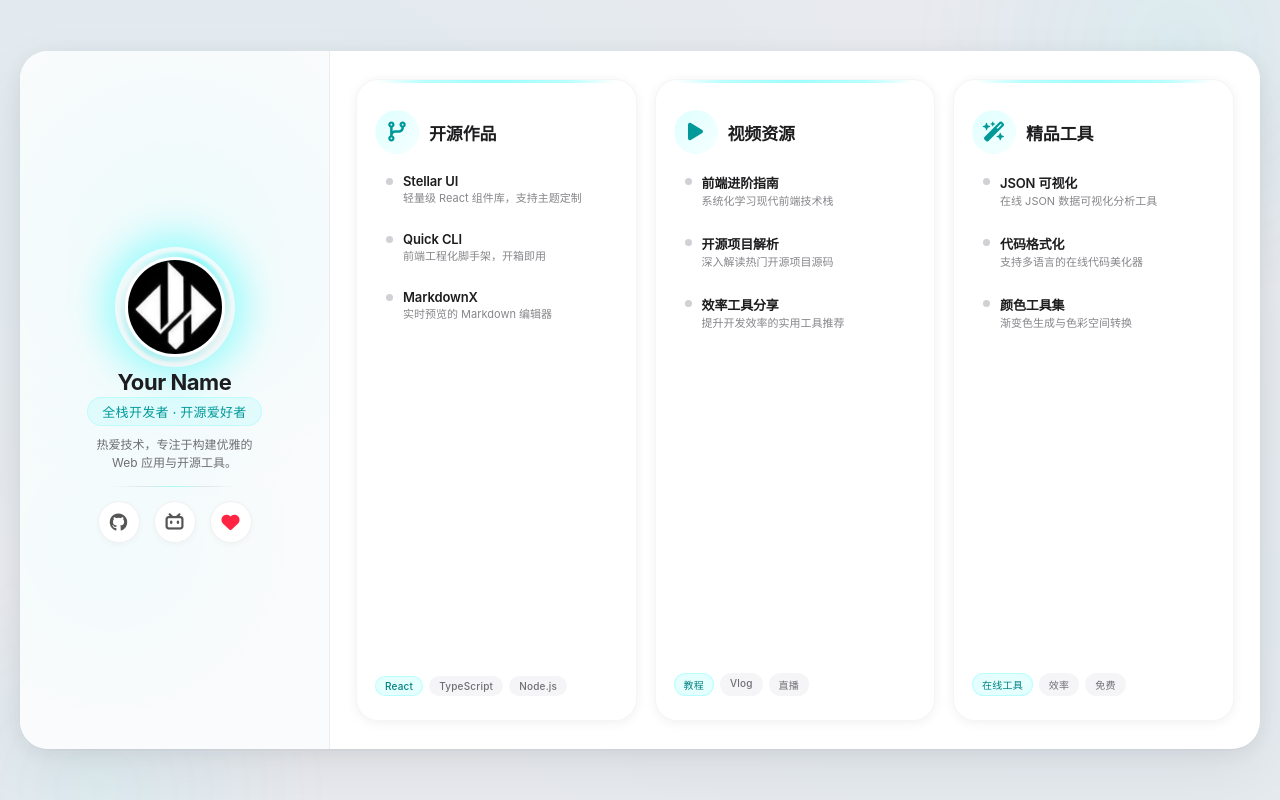
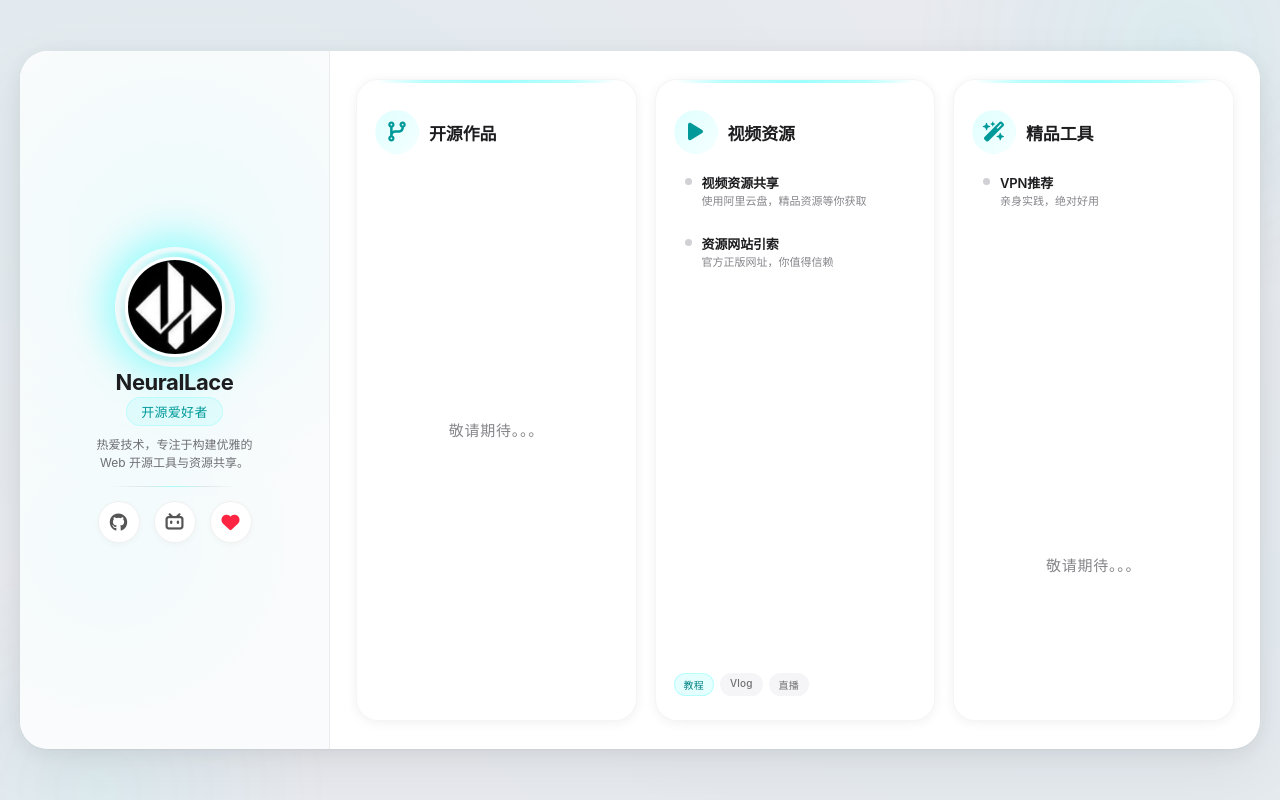
Before and after one commit to NeuralLace/neurallace.github.io, a plain HTML site: page index.html in a window 1280 px wide. Drawn offline with Linux system fonts and the light colour scheme.

Commit message:
Update personal information and project sections

```diff
--- a/index.html
+++ b/index.html
@@ -822,10 +822,10 @@
                 <img class="avatar-img" src="avatar.jpg" alt="我的头像" />
             </div>
 
-            <h1 class="name">Your Name</h1>
-            <span class="title-tag">全栈开发者 · 开源爱好者</span>
+            <h1 class="name">NeuralLace</h1>
+            <span class="title-tag">开源爱好者</span>
             <p class="bio">
-                热爱技术，专注于构建优雅的<br>Web 应用与开源工具。
+                热爱技术，专注于构建优雅的<br>Web 开源工具与资源共享。
             </p>
 
             <div class="divider"></div>
@@ -857,36 +857,10 @@
         </div>
         <h2 class="card-title">开源作品</h2>
     </div>
-                <ul class="project-list">
-                    <li class="project-item" tabindex="0">
-                        <span class="project-dot"></span>
-                        <div class="project-info">
-                            <div class="project-name">Stellar UI</div>
-                            <div class="project-desc">轻量级 React 组件库，支持主题定制</div>
-                        </div>
-                    </li>
-                    <li class="project-item" tabindex="0">
-                        <span class="project-dot"></span>
-                        <div class="project-info">
-                            <div class="project-name">Quick CLI</div>
-                            <div class="project-desc">前端工程化脚手架，开箱即用</div>
-                        </div>
-                    </li>
-                    <li class="project-item" tabindex="0">
-                        <span class="project-dot"></span>
-                        <div class="project-info">
-                            <div class="project-name">MarkdownX</div>
-                            <div class="project-desc">实时预览的 Markdown 编辑器</div>
-                        </div>
-                    </li>
-                </ul>
-                <div class="tag-row">
-                    <span class="mini-tag accent">React</span>
-                    <span class="mini-tag">TypeScript</span>
-                    <span class="mini-tag">Node.js</span>
+    <div style="flex:1; display:flex; align-items:center; justify-content:center; color:#86868b; font-size:15px; letter-spacing:0.05em;">
+        敬请期待。。。
     </div>
 </section>
-
             <!-- 视频资源 -->
           <section class="content-card">
     <div class="card-header">
@@ -899,22 +873,15 @@
         <li class="project-item" tabindex="0">
             <span class="project-dot"></span>
             <div class="project-info">
-                            <div class="project-name">前端进阶指南</div>
-                            <div class="project-desc">系统化学习现代前端技术栈</div>
+                <div class="project-name">视频资源共享</div>
+                <div class="project-desc">使用阿里云盘，精品资源等你获取</div>
             </div>
         </li>
         <li class="project-item" tabindex="0">
             <span class="project-dot"></span>
             <div class="project-info">
-                            <div class="project-name">开源项目解析</div>
-                            <div class="project-desc">深入解读热门开源项目源码</div>
-                        </div>
-                    </li>
-                    <li class="project-item" tabindex="0">
-                        <span class="project-dot"></span>
-                        <div class="project-info">
-                            <div class="project-name">效率工具分享</div>
-                            <div class="project-desc">提升开发效率的实用工具推荐</div>
+                <div class="project-name">资源网站引索</div>
+                <div class="project-desc">官方正版网址，你值得信赖</div>
             </div>
         </li>
     </ul>
@@ -924,7 +891,6 @@
         <span class="mini-tag">直播</span>
     </div>
 </section>
-
             <!-- 精品工具 -->
            <section class="content-card">
     <div class="card-header">
@@ -937,29 +903,13 @@
         <li class="project-item" tabindex="0">
             <span class="project-dot"></span>
             <div class="project-info">
-                            <div class="project-name">JSON 可视化</div>
-                            <div class="project-desc">在线 JSON 数据可视化分析工具</div>
-                        </div>
-                    </li>
-                    <li class="project-item" tabindex="0">
-                        <span class="project-dot"></span>
-                        <div class="project-info">
-                            <div class="project-name">代码格式化</div>
-                            <div class="project-desc">支持多语言的在线代码美化器</div>
-                        </div>
-                    </li>
-                    <li class="project-item" tabindex="0">
-                        <span class="project-dot"></span>
-                        <div class="project-info">
-                            <div class="project-name">颜色工具集</div>
-                            <div class="project-desc">渐变色生成与色彩空间转换</div>
+                <div class="project-name">VPN推荐</div>
+                <div class="project-desc">亲身实践，绝对好用</div>
             </div>
         </li>
     </ul>
-                <div class="tag-row">
-                    <span class="mini-tag accent">在线工具</span>
-                    <span class="mini-tag">效率</span>
-                    <span class="mini-tag">免费</span>
+    <div style="flex:1; display:flex; align-items:center; justify-content:center; color:#86868b; font-size:15px; letter-spacing:0.05em; margin-top:8px;">
+        敬请期待。。。
     </div>
 </section>
         </main>
```
Lines whose indentation alone changed are shown as unchanged.
